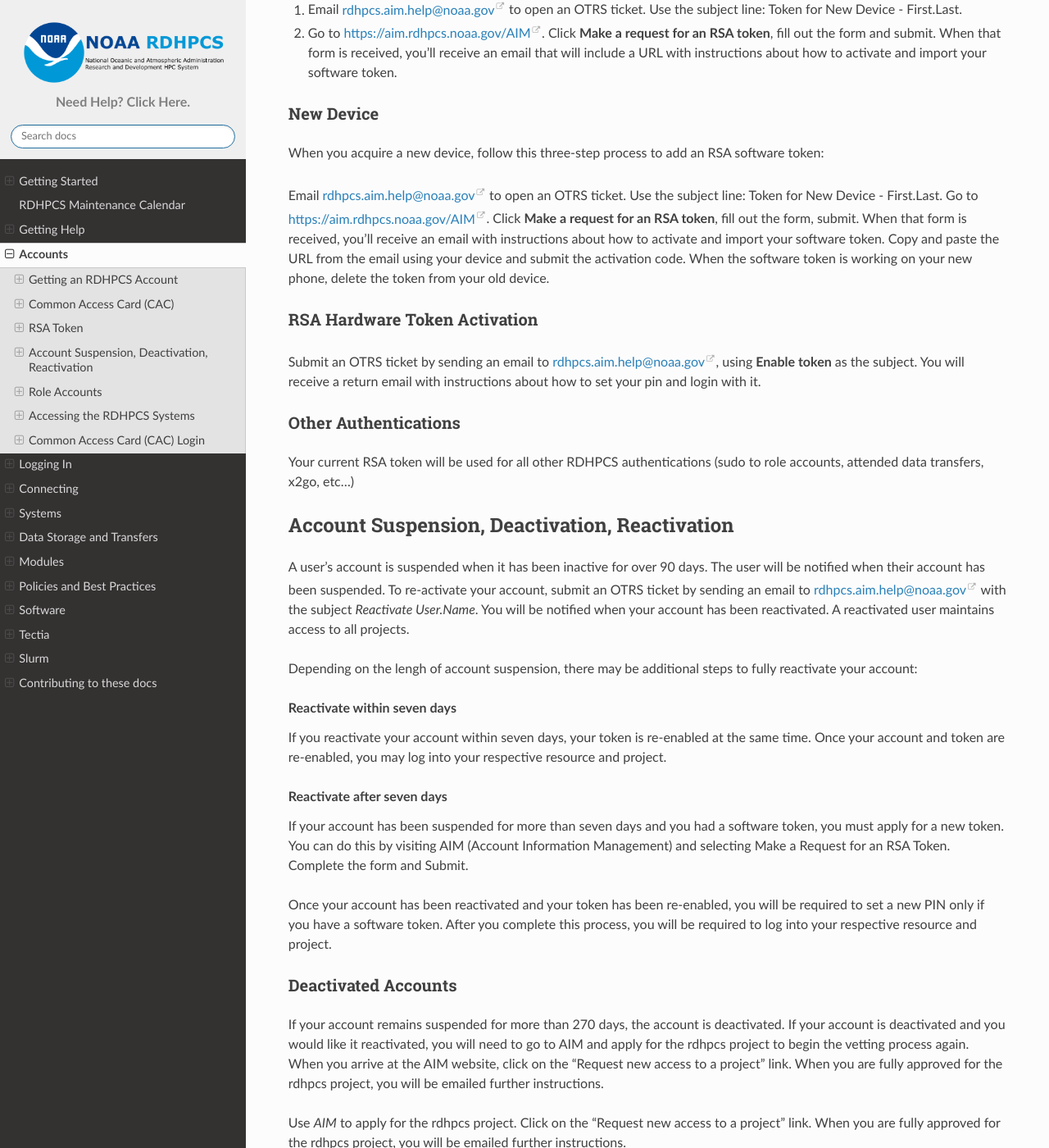
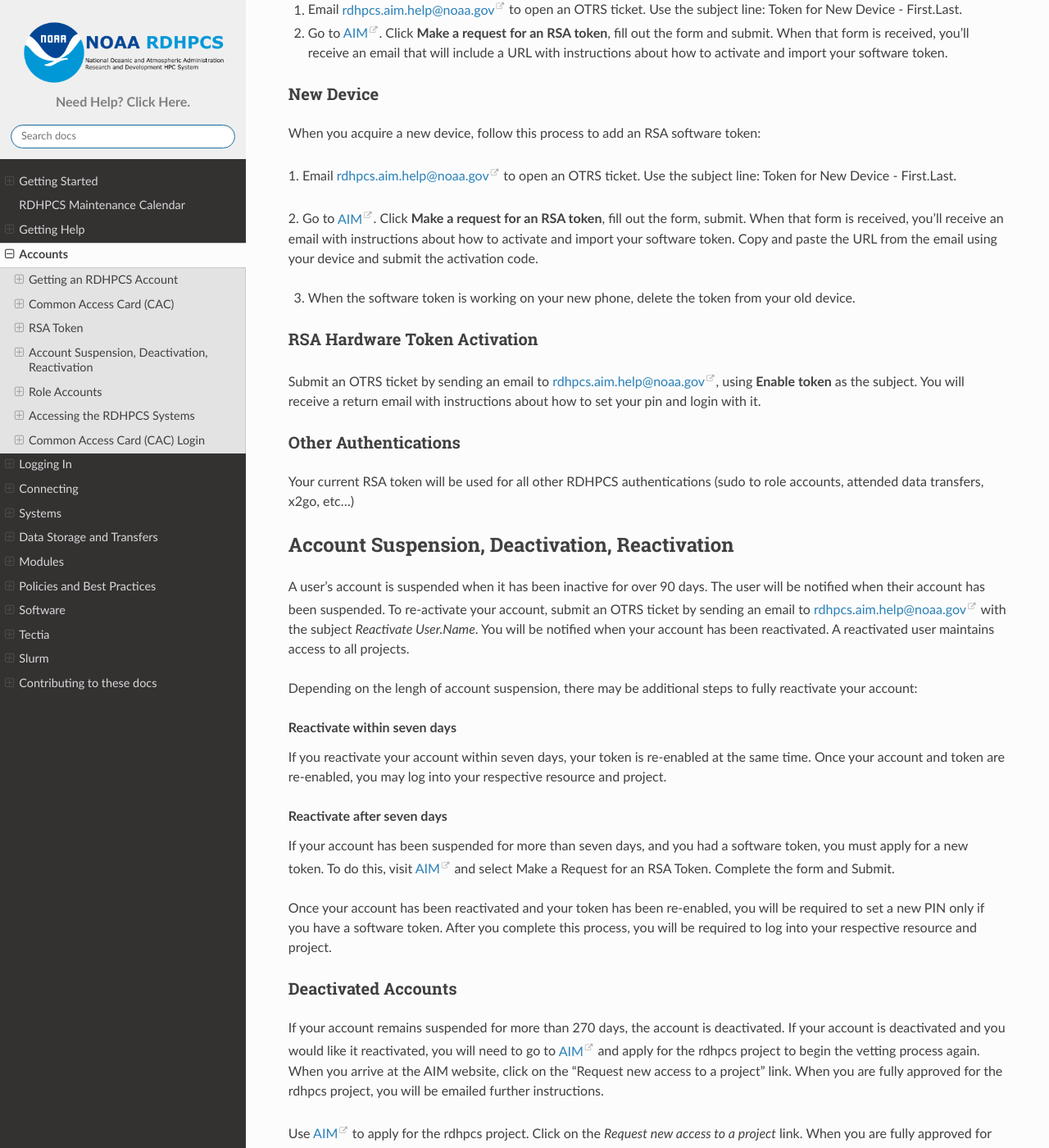
Before and after one commit to NOAA-RDHPCS/noaa-rdhpcs.github.io, a Sphinx documentation site: the page built from source/accounts/index.rst, in a window 1280 px wide and 1400 px high, scrolled down 2512 px. Shown: the whole window at 82% size. Built offline with Sphinx 7.4.7 and the Read the Docs theme 2.0.0, drawn with Linux system fonts in a browser that asks for light colours; some of the changed text lies outside the part shown.

Commit message:
corrected broken and missing links

```diff
--- a/source/accounts/index.rst
+++ b/source/accounts/index.rst
@@ -168,18 +168,21 @@ RSA Software Token Activation
 New Device
 ----------
 
-When you acquire a new device, follow this three-step process to add
-an RSA software token:
+When you acquire a new device, follow this process to add an RSA
+software token:
 
-Email rdhpcs.aim.help@noaa.gov to open an OTRS ticket. Use the subject
-line: Token for New Device - First.Last. Go to
-`<https://aim.rdhpcs.noaa.gov/ AIM>`_. Click **Make a request for an
-RSA token**, fill out the form, submit. When that form is received,
-you'll receive an email with instructions about how to activate and
-import your software token. Copy and paste the URL from the email
-using your device and submit the activation code. When the software
-token is working on your new phone, delete the token from your old
-device.
+1. Email rdhpcs.aim.help@noaa.gov to open an OTRS ticket. Use the subject
+line: Token for New Device - First.Last.
+
+2. Go to `AIM
+<https://aim.rdhpcs.noaa.gov/>`_. Click **Make a request for an RSA
+token**, fill out the form, submit. When that form is received, you'll
+receive an email with instructions about how to activate and import
+your software token. Copy and paste the URL from the email using your
+device and submit the activation code.
+
+3. When the software token is working on your new phone, delete the
+   token from your old device.
 
 
 .. _rsa_hardware_token_activation:
@@ -223,39 +226,41 @@ steps to fully reactivate your account:
 
 .. topic:: Reactivate after seven days
 
-   If your account has been suspended for more than seven days and you
-   had a software token, you must apply for a new token. You can do this by visiting AIM
-   (Account Information Management) and selecting Make a Request for an
-   RSA Token. Complete the form and Submit.
+   If your account has been suspended for more than seven days, and you
+   had a software token, you must apply for a new token. To do this,
+   visit `AIM <https://aim.rdhpcs.noaa.gov/>`_ and select Make a Request for an RSA
+   Token. Complete the form and Submit.
 
    Once your account has been reactivated and your token has been
-   re-enabled, you will be required to set a new PIN only if you have a
-   software token. After you complete this process, you will be required to log into your respective
-   resource and project.
+   re-enabled, you will be required to set a new PIN only if you have
+   a software token. After you complete this process, you will be
+   required to log into your respective resource and project.
 
 Deactivated Accounts
 --------------------
 
 If your account remains suspended for more than 270 days, the account
 is deactivated. If your account is deactivated and you would like it
-reactivated, you will need to go to AIM and apply for the rdhpcs
-project to begin the vetting process again. When you arrive at the AIM
-website, click on the “Request new access to a project” link. When you
-are fully approved for the rdhpcs project, you will be emailed further
+reactivated, you will need to go to `AIM
+<https://aim.rdhpcs.noaa.gov/>`_ and apply for the rdhpcs project to
+begin the vetting process again. When you arrive at the AIM website,
+click on the “Request new access to a project” link. When you are
+fully approved for the rdhpcs project, you will be emailed further
 instructions.
 
-Use `AIM` to apply for the rdhpcs project. Click on the "Request new
-access to a project" link. When you are fully approved for the rdhpcs
+Use `AIM <https://aim.rdhpcs.noaa.gov/>`_ to apply for the rdhpcs project. Click on the *Request new
+access to a project* link. When you are fully approved for the rdhpcs
 project, you will be emailed further instructions.
 
 .. Note::
 
    Deactivation will reset your default shell to ``/bin/bash``.  If
-   you wish it to be anything else, log into `AIM`, click on the *View
-   your information in the system, update the Sponsoring
-   Organization*. Scroll down to the section that displays your
-   Default shell and change it, then scroll down to the bottom of the
-   page and hit the *Submit changes* button.
+   you wish it to be anything else, log into `AIM
+   <https://aim.rdhpcs.noaa.gov/>`_, click on the *View your
+   information in the system, update the Sponsoring Organization*.
+   Scroll down to the section that displays your Default shell and
+   change it, then scroll down to the bottom of the page and hit the
+   *Submit changes* button.
 
 
 .. _role_accounts:
@@ -461,7 +466,8 @@ Generating a Master Certificate
    your master certificate passphrase if your proxy completely expires
    (after 30 days).
 
-   Resetting Master Certificate Passphrase
+Resetting Master Certificate Passphrase
+---------------------------------------
 
 .. note::
 
@@ -508,10 +511,10 @@ access.
 
 Once you have a NOAA.gov email address, you can request an RDHPCS
 account through the Account Information Managment system, AIM. Visit
-the `Account Information Management (AIM) website <AIM>` and request
-access to the RDHPCS project.  Log into AIM using your NOAA email
-credentials, review your profile for accuracy, and request the RDHPCS
-project.
+the `Account Information Management (AIM) website
+<https://aim.rdhpcs.noaa.gov/AIM.>`_ and request access to the RDHPCS
+project.  Log into AIM using your NOAA email credentials, review your
+profile for accuracy, and request the RDHPCS project.
 
 .. image:: /images/AIM2.png
 
@@ -776,9 +779,7 @@ Overview: Getting an External Account - MSU-HPC
 ***********************************************
 
 The Hercules and Orion systems comprise MSU-HPC, managed by
-Mississippi State University. Follow these steps to get an Account for
-MSU-HPC.
-
+Mississippi State University.
 
 General Access Requirements
 ---------------------------
```
Also changed, not shown: other parts of source/accounts/index.rst (+1 -4 lines).
